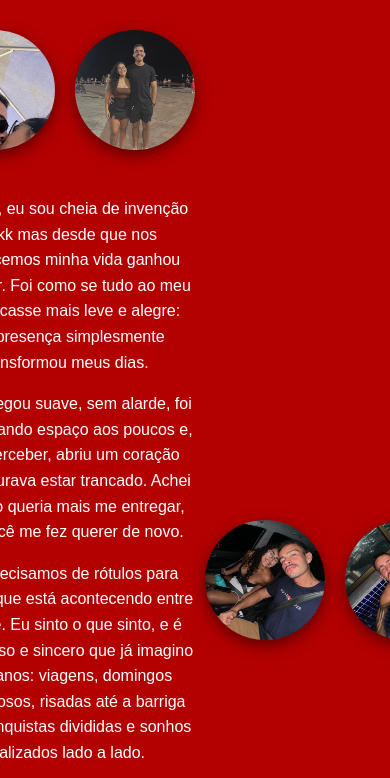
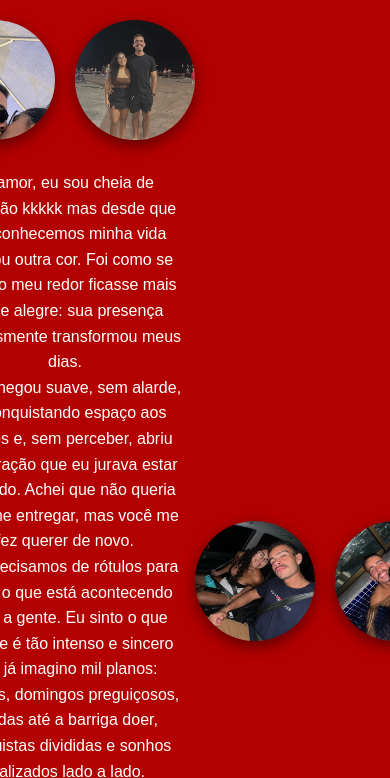
Before and after one commit to daniellamor/cartinha-romantica, a plain HTML site: page carta.html in a window 390 px wide. Shown: the top 778 px of the page. Drawn offline with Linux system fonts and the light colour scheme.

Commit message:
styles.css

```diff
--- a/styles.css
+++ b/styles.css
@@ -1,41 +1,43 @@
 /* Reset básico */
 * {
   box-sizing: border-box;
+  margin: 0;
+  padding: 0;
 }
 
 body {
-  margin: 0;
-  padding: 0;
-  min-height: 100vh;
-  background-color: #b30000; /* Vermelho romântico */
+  background: #b30000; /* ou use sua imagem de fundo aqui */
   font-family: Arial, sans-serif;
   color: white;
   display: flex;
   justify-content: center;
   align-items: center;
+  min-height: 100vh;
   padding: 20px;
 }
 
 .wrapper {
   display: flex;
-  flex-wrap: wrap; /* permite quebra em telas pequenas */
   align-items: center;
   justify-content: center;
   max-width: 1200px;
+  width: 100%;
   gap: 20px;
 }
 
+/* Fotos em coluna no desktop */
 .photos {
   display: flex;
   flex-direction: column;
   gap: 20px;
 }
 
+/* Fotos circulares */
 .photos img {
   width: 150px;
   height: 150px;
   object-fit: cover;
-  border-radius: 50%;            /* torna a imagem completamente redonda */
+  border-radius: 50%;
   box-shadow: 0 5px 15px rgba(0, 0, 0, 0.5);
   transition: transform 0.3s ease;
 }
@@ -45,23 +47,23 @@ body {
 }
 
 .text {
+  flex: 1 1 300px;       /* cresce para preencher espaço */
   max-width: 500px;
   text-align: center;
   padding: 0 20px;
   font-size: 1.1rem;
   line-height: 1.6;
-  flex: 1 1 300px; /* Responsividade do texto */
 }
 
-/* Responsividade para celular */
+/* ======== Mobile ======== */
 @media (max-width: 768px) {
   .wrapper {
-    flex-direction: column;
-    padding: 10px;
+    flex-direction: column;  /* empilha fotos e texto */
+    gap: 30px;
   }
 
   .photos {
-    flex-direction: row;
+    flex-direction: row;     /* fotos lado a lado */
     justify-content: center;
   }
 
@@ -73,6 +75,6 @@ body {
   .text {
     max-width: 100%;
     font-size: 1rem;
-    padding: 10px 0;
+    padding: 0 10px;
   }
 }
```
